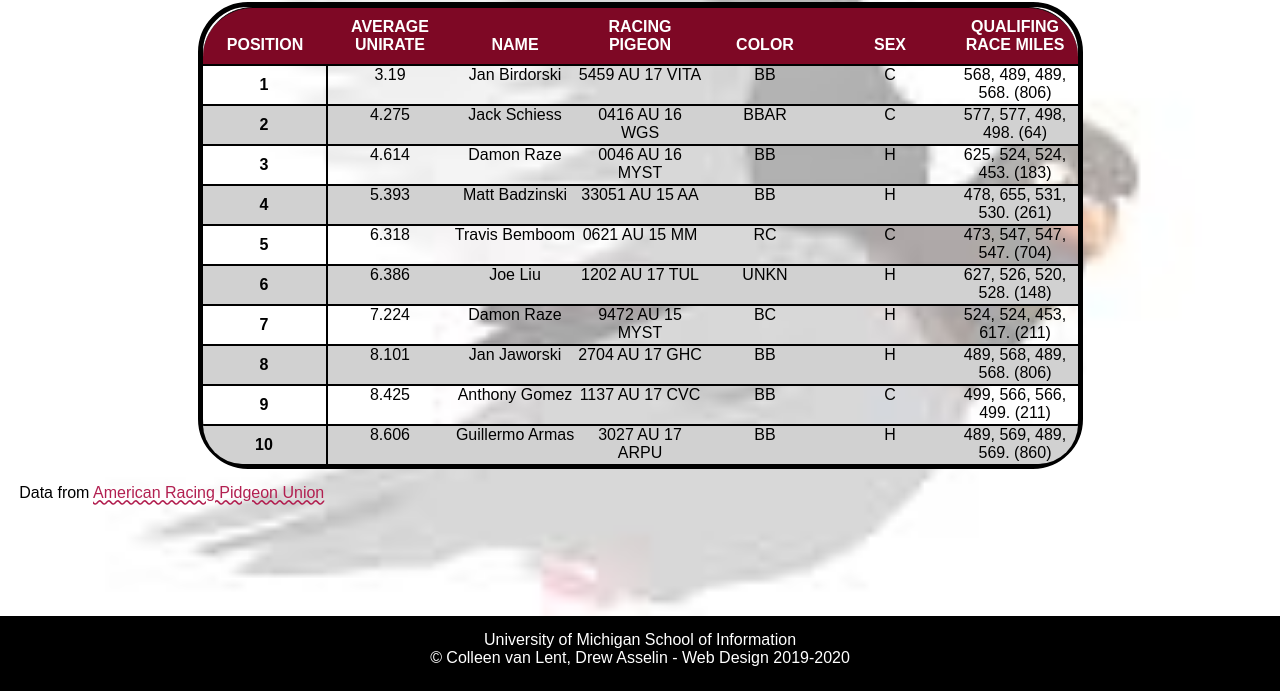
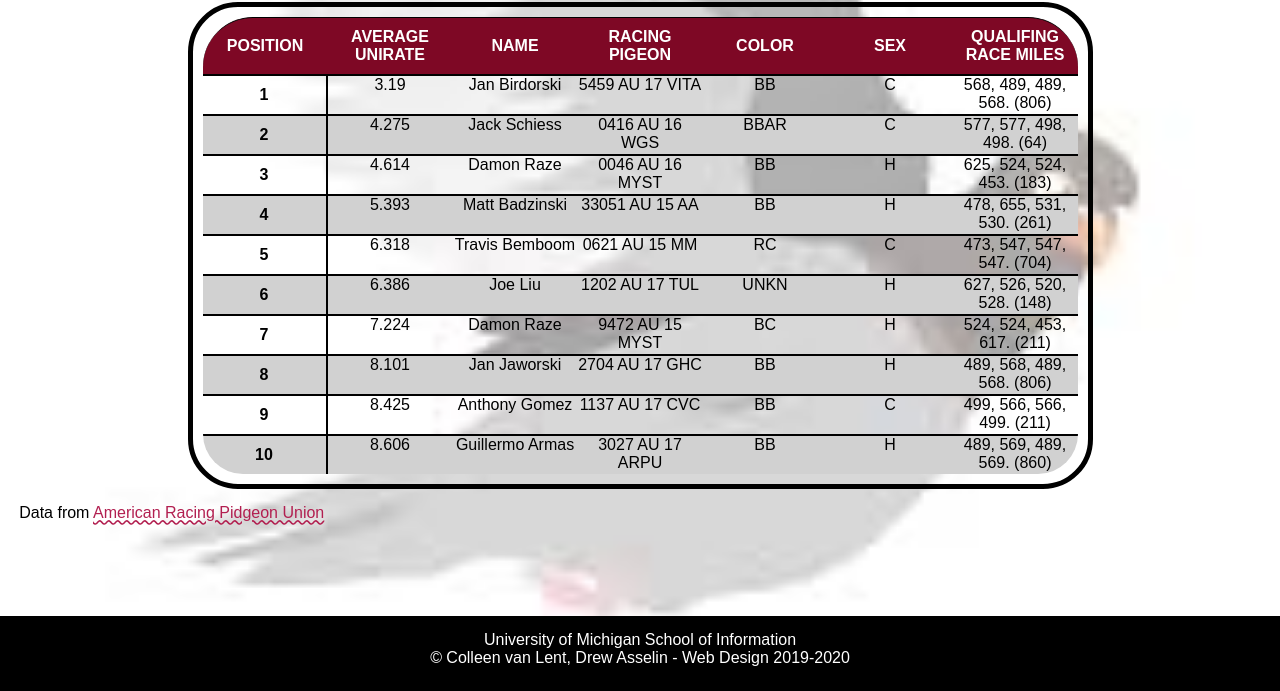
Before and after one commit to gigishea/homework4-2021, a plain HTML site: page index.html in a window 1280 px wide. Shown: the part 109-800 px from the top of the page. Drawn offline with Linux system fonts and the light colour scheme; a web font is replaced by a local one.

Commit message:
Add files via upload

```diff
--- a/css/style.css
+++ b/css/style.css
@@ -69,6 +69,7 @@ table{
   margin-right: auto;
   vertical-align: middle;
   border-collapse: separate;
+  padding: 10px;
 }
 tbody tr:last-child td:last-child{
   border-bottom-right-radius: 50px;
@@ -125,6 +126,7 @@ th{
   padding: 10px;
   color: #FFFFFF;
   text-align: center;
+  vertical-align: middle;
   text-transform: uppercase;
   background-color: #7e0825;
 
--- a/index.html
+++ b/index.html
@@ -9,7 +9,7 @@
     <link rel="preconnect" href="https://fonts.gstatic.com" crossorigin>
     <link href="https://fonts.googleapis.com/css2?family=Andika&display=swap" rel="stylesheet">
     <!-- Link the style sheets and Google font -->
-    <link rel="shortcut icon" type="image/png" href="images/pigeon-icon.png"/>
+    <link rel="shortcut icon" type="image/png" href="images/pigeongigi.png"/>
     <meta charset="UTF-8">
     <!-- Image by <a href="https://pixabay.com/users/chiplanay-1971251/?utm_source=link-attribution&amp;utm_medium=referral&amp;utm_campaign=image&amp;utm_content=3303111">chiplanay</a> from <a href="https://pixabay.com/?utm_source=link-attribution&amp;utm_medium=referral&amp;utm_campaign=image&amp;utm_content=3303111">Pixabay</a> -->
 
```
Also changed, not shown: images/nandkumar-patel-RPUD-n9V6E0-unsplash.jpg (added), 1 other file.
